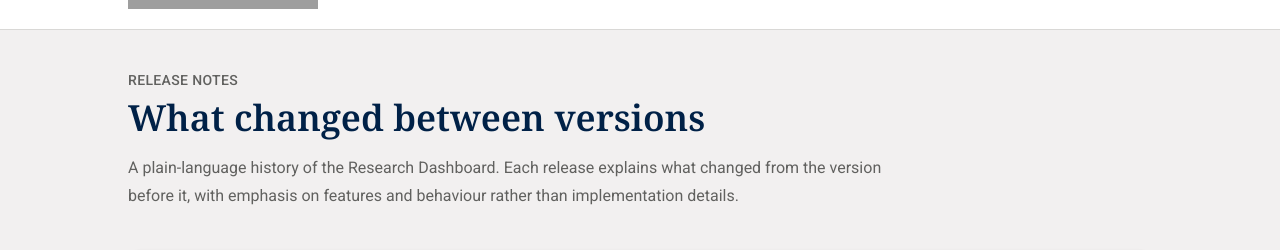
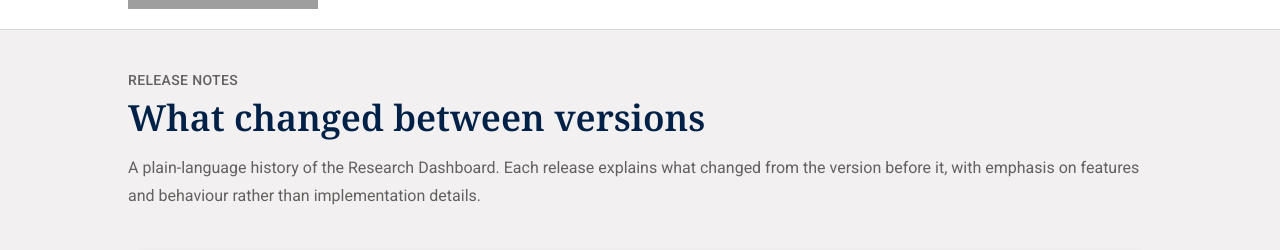
Before and after one commit to bgonzalezbustamante/research-dashboard, a Next.js app: page /release-notes in a window 1280 px wide. Shown: the part 154-404 px from the top of the page. Built offline with nearby package versions, Linux system fonts and the light colour scheme; grey boxes are pictures that could not be loaded.

Commit message:
Use full width for release notes introduction

```diff
--- a/app/release-notes/page.tsx
+++ b/app/release-notes/page.tsx
@@ -94,7 +94,7 @@ export default async function ReleaseNotesPage({
 
       <main className="flex-1 px-6 py-10">
         <div className="mx-auto w-full max-w-5xl">
-          <div className="max-w-3xl">
+          <div>
             <p className="text-sm font-medium uppercase tracking-wide text-oxford-ash">
               Release notes
             </p>
```
